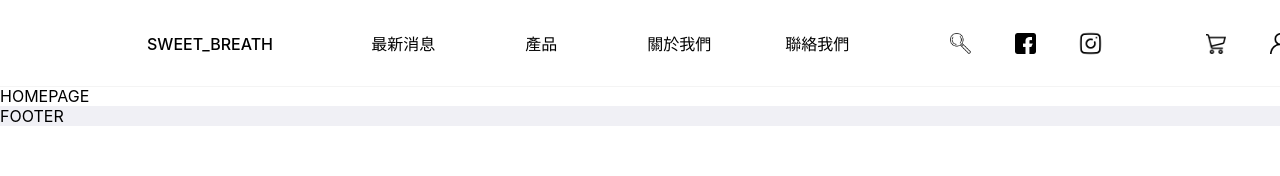
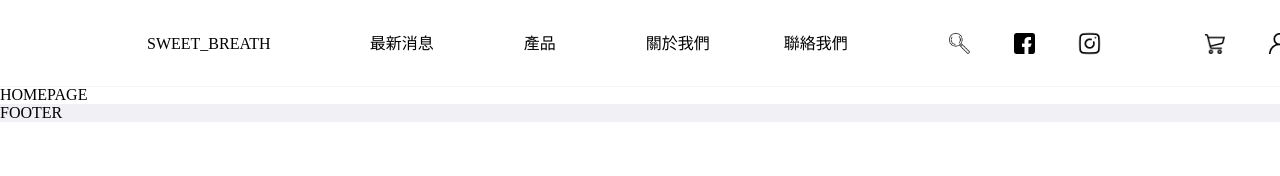
Before and after one commit to corekang/sweetbreath, a React (Create React App) app: page /#/ in a window 1280 px wide. Shown: the top 176 px of the page. Built offline with nearby package versions, Linux system fonts and the light colour scheme.

Commit message:
fix_style.js+font-family

```diff
--- a/src/constants/style.js
+++ b/src/constants/style.js
@@ -67,7 +67,7 @@ export const Input = styled.input`
   border-radius: 4px;
   border: solid 1px ${theme.colors.neutralLightGrey};
   background-color: ${theme.colors.neutralWhite};
-  color: ${theme.colors.neutralBlack}
+  color: ${theme.colors.neutralBlack};
 
   &:focus {
     border: solid 1px ${theme.colors.mainPrimary};
--- a/src/index.css
+++ b/src/index.css
@@ -1,13 +1,11 @@
 body {
   margin: 0;
-  font-family: -apple-system, BlinkMacSystemFont, 'Segoe UI', 'Roboto', 'Oxygen',
-    'Ubuntu', 'Cantarell', 'Fira Sans', 'Droid Sans', 'Helvetica Neue',
-    sans-serif;
+  font-family: serif;
   -webkit-font-smoothing: antialiased;
   -moz-osx-font-smoothing: grayscale;
 }
 
 code {
-  font-family: source-code-pro, Menlo, Monaco, Consolas, 'Courier New',
+  font-family: source-code-pro, Menlo, Monaco, Consolas, "Courier New",
     monospace;
 }
```
